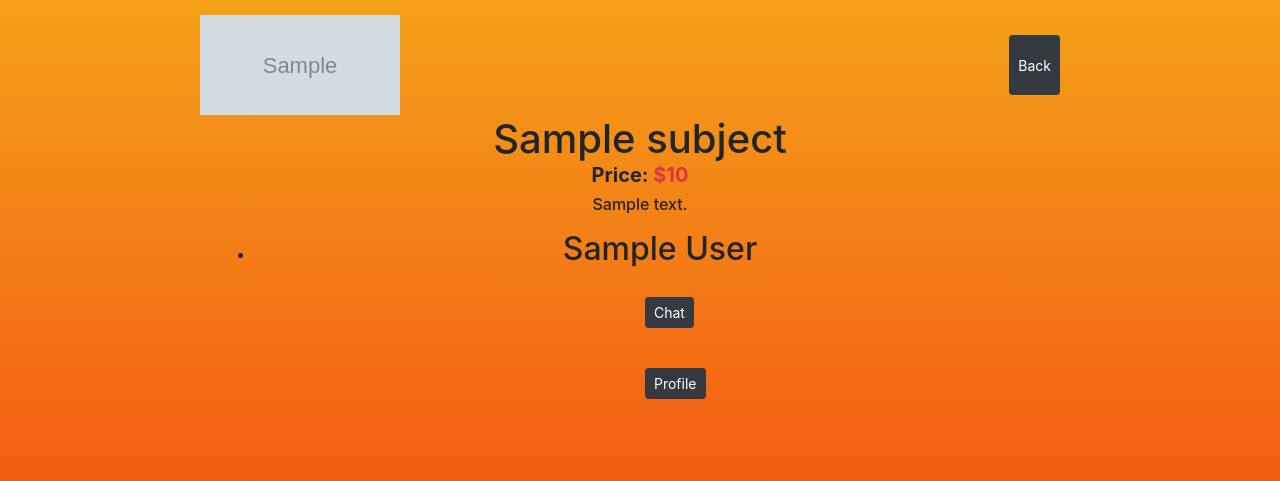
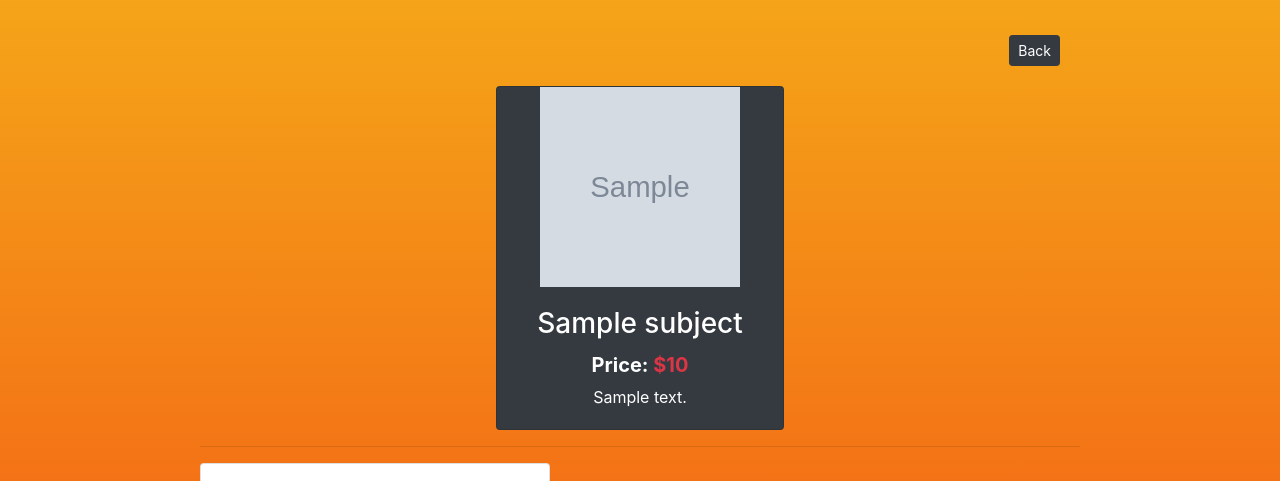
Before and after one commit to juank-dev/Educatech, a Django app: a page that uses django_school/classroom/templates/classroom/subjects.html in a window 1280 px wide. Shown: the part 101-582 px from the top of the page. Run offline with Django 3.2, Linux system fonts and the light colour scheme; a user stored in the database is signed in; tables that the repository leaves empty hold one stand-in row (values such as "Sample post"); grey boxes marked "Sample" are stand-in pictures; some libraries are stand-ins or nearby versions; some web fonts are replaced.

Commit message:
upload profile teacher

```diff
--- a/django_school/classroom/templates/classroom/subjects.html
+++ b/django_school/classroom/templates/classroom/subjects.html
@@ -3,59 +3,50 @@
 {% block content %}
 <form action="{% url 'students:students' %}">
     <div class="input-group">
-        {% if subject.image %}
-        <img src="{{ subject.image.url }}" alt="Imagen del producto" width="200" height="100">
-        {% endif %}
+
         <div class="card-body d-flex">
             <input type="submit" name="" value="Back" class="btn btn-dark btn-sm ml-auto">
         </div>
     </div>
 </form>
-<div class="col">
-    <div class="h1">{{ subject.name }}
+<div class="card text-white bg-dark mb-3" style="max-width: 18rem; display:block; margin:auto;">
+    {% if subject.image %}
+    <img src=" {{ subject.image.url }}" alt="Imagen del producto" width="200" height="200" style="display:block;
+    margin:auto;">
+    {% endif %}
+    <div class="card-body">
+        <h3 class="card-title">{{ subject.name }}</h3>
         <div class="h5 font-weight-bold">
             Price: <span class="text-danger">${{ subject.price }}</span>
         </div>
-        <div class="h6">
-            <p>{{ subject.description }}</p>
-        </div>
+        <p class="card-text">{{ subject.description }}</p>
+    </div>
+</div>
+<hr>
 
-    </div>
+
+<div class="row">
+
     {% for p in teacher %}
 
-    <ul>
-        <li>
-            <h2>{{ p.user.first_name }} {{ p.user.last_name }}</h2>
-
-            <form action="http://www.educatech.tech/messages/{{p.user}}/">
-
-                <div class="input-group">
-
-                    <div class="card-body d-flex">
-
-                        <input type="submit" name="" value="Chat" class="btn btn-dark btn-sm" style="margin-left:370px">
-                    </div>
-
-                </div>
-            </form>
-
-            <form action="http://www.educatech.tech/teachers/{{p.user}}/">
-
-                <div class="input-group">
-
-                    <div class="card-body d-flex">
-
-
-                        <input type="submit" name="" value="Profile" class="btn btn-dark btn-sm" style="margin-left:370px">
-                    </div>
-
-                </div>
-            </form>
-
-
-        </li>
-    </ul>
+    <div class="col-sm-6">
+        <div class="card" style="width:350px">
+            <div class="card-body">
+                {% if p.user.image_profile %}
+                <img class="card-img-top" src="http://www.educatech.tech/media/{{ p.user.image_profile }}"
+                    alt="Card image" width="100" height="200">
+                {% else %}
+                <img class="card-img-top" src="https://secure.meetupstatic.com/photos/event/a/d/4/f/600_480884367.jpeg"
+                    alt="Card image" width="100" height="200">
+                {% endif %}
+                <h5 class="card-title">{{ p.user.first_name|title }} {{ p.user.last_name|title }}</h5>
+                <a href="http://www.educatech.tech/messages/{{p.user}}/" class="btn btn-dark btn-sm">Chat</a>
+                <a href="http://www.educatech.tech/teachers/{{p.user}}/" class="btn btn-dark btn-sm">Profile</a>
+            </div>
+        </div>
+    </div>
 
     {% endfor %}
+    <hr>
 </div>
 {% endblock %}
--- a/django_school/classroom/templates/classroom/teachers/profile.html
+++ b/django_school/classroom/templates/classroom/teachers/profile.html
@@ -3,6 +3,7 @@
 <div style="font-family: Antic;">
 
     <h1>Profile Teacher</h1>
+    <hr>
     <h2>{{teacher.first_name|title}} {{teacher.last_name|title}}</h2>
 
     {% if teacher.image_profile %}
@@ -12,6 +13,7 @@
     <img src="https://pbs.twimg.com/profile_images/1190306174643703810/Kpad9Nmp_400x400.jpg" alt="Picture Teacher"
         width="200" height="200" title="{{teacher.first_name|title}} {{teacher.last_name|title}}">
     {% endif %}
+    <hr>
     <div class="table-responsive" style="padding: 30px; margin: 0px -15px;">
         <table class="table table-borderless text-center" style="border: none;">
             <tbody>
@@ -28,16 +30,18 @@
             </tbody>
         </table>
     </div>
+    <hr>
     <div class="container center-block">
         <h4>Subject</h4>
         {% for sub in subject %}
-        <div class="w-25 p-3" style="margin-left: 330px;">
+        <div class="w-25 p-3" style="margin-left: 320px;">
             <ul class="list-group list-group-flush">
                 <li class="list-group-item list-group-item-dark"><strong>{{sub}}</strong></li>
             </ul>
         </div>
         {% endfor %}
     </div>
+    <hr>
     <h4>Experience</h4>
     <p>{{teacher.description}}</p>
 
```
Also changed, not shown: django_school/classroom/templates/classroom/teachers/home.html (+8 -1 lines).
